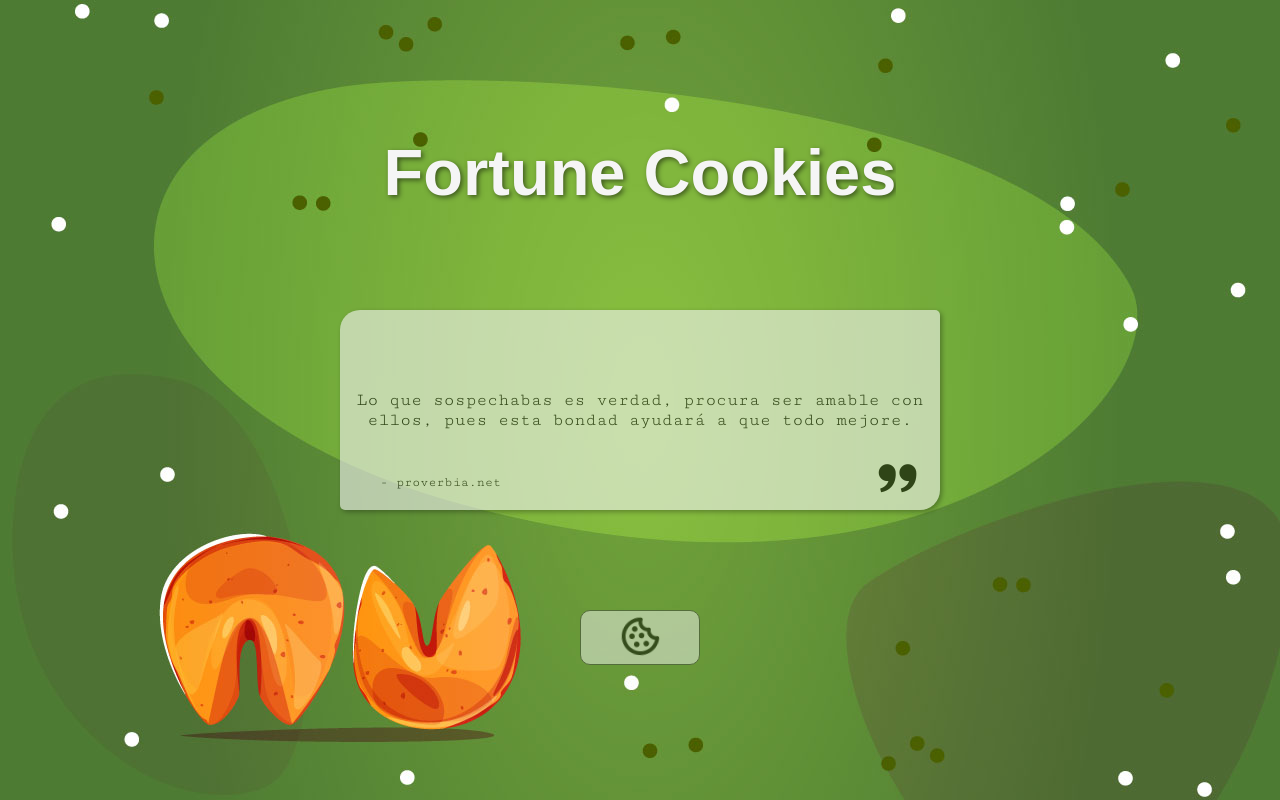
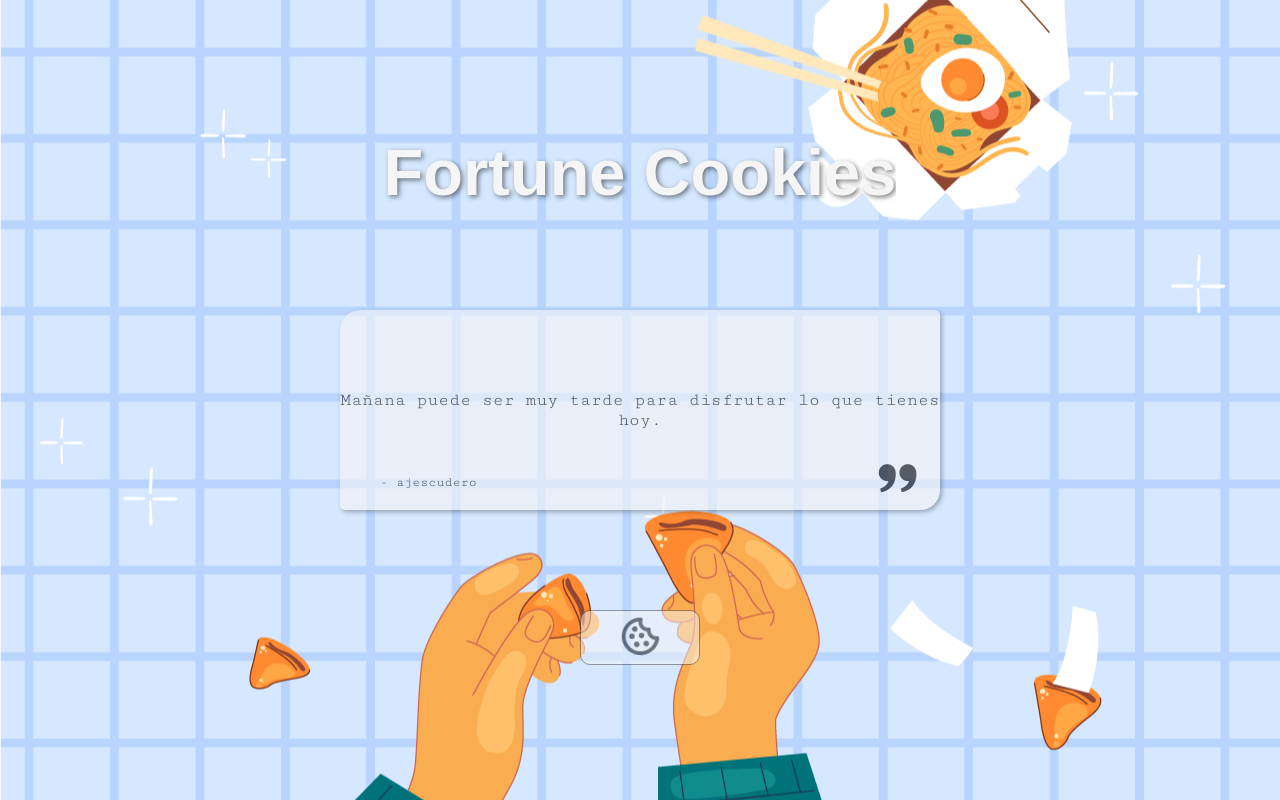
Before and after one commit to Osimitzu/Fortune-Cookie, a React (Vite) app: page / in a window 1280 px wide. Built offline with nearby package versions, Linux system fonts and the light colour scheme; a web font is replaced by a local one.

Commit message:
useState for two index updated to be random

```diff
--- a/src/components/App.jsx
+++ b/src/components/App.jsx
@@ -7,8 +7,8 @@ import quoteR from "../data/phrases.json";
 import backgroundR from "../data/backgrounds.json";
 
 function App() {
-  const [index, setIndex] = useState(0);
-  const [indexB, setIndexB] = useState(0);
+  const [index, setIndex] = useState(Math.floor(Math.random() * 15));
+  const [indexB, setIndexB] = useState(Math.floor(Math.random() * 8));
 
   const updateQuote = () => {
     let newIndex = 0;
```
